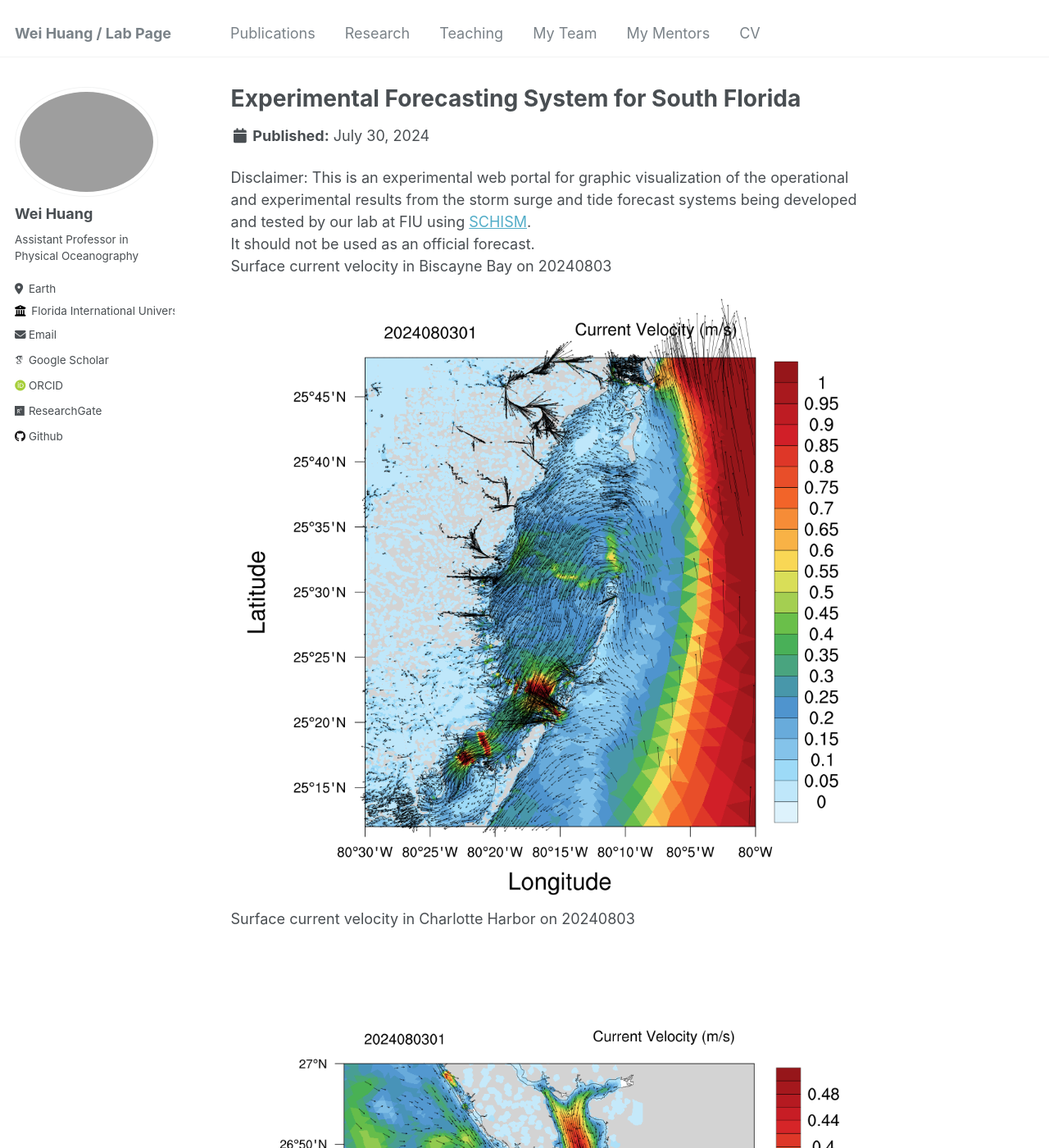
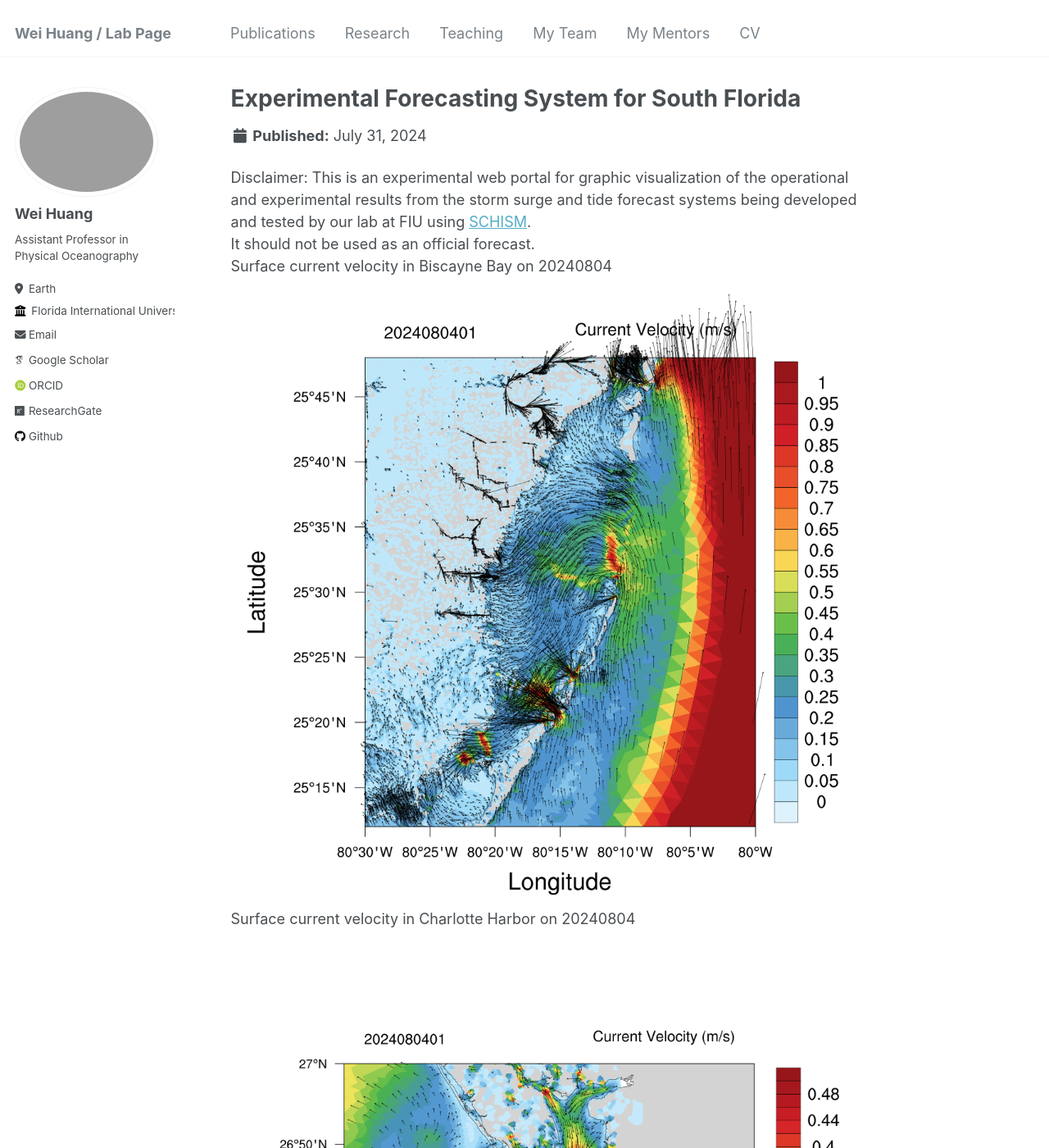
Before and after one commit to huang96169/huang96169.github.io, a Jekyll site: the page built from _research/research-1.md, in a window 1280 px wide and 1400 px high. Shown: the whole window at 82% size. Built offline with Jekyll 4.4.1, drawn with Linux system fonts in a browser that asks for light colours; some web fonts are replaced; some of the changed text lies outside the part shown.

Commit message:
replaced research_uv1.gif research_salt1.gif research_temp1.gif and replaced research_elev2.gif research_uv2.gif research_salt2.gif research_temp2.gif

```diff
--- a/_research/research-1.md
+++ b/_research/research-1.md
@@ -1,7 +1,7 @@
 ---
 title: "Experimental Forecasting System for South Florida"
-short: Surface current velocity of South Florida from 20240730 to 20240803
-date: 2024-07-30
+short: Surface current velocity of South Florida from 20240731 to 20240804
+date: 2024-07-31
 short1: "Disclaimer: This is an experimental web portal for graphic visualization of the operational and experimental results from the storm surge and tide forecast systems being developed and tested by our lab at FIU using [SCHISM](https://ccrm.vims.edu/schismweb/). It should not be used as an official forecast."
 excerpt: "<img src='/images/research_uv1.gif'>"
 collection: research
@@ -10,11 +10,11 @@ collection: research
 Disclaimer:
 This is an experimental web portal for graphic visualization of the operational and experimental results from the storm surge and tide forecast systems being developed and tested by our lab at FIU using [SCHISM](https://ccrm.vims.edu/schismweb/).<br/>
 It should not be used as an official forecast.<br/>
-Surface current velocity in Biscayne Bay on 20240803<br/>
+Surface current velocity in Biscayne Bay on 20240804<br/>
 <img src='/images/research_Bbay.png'>
-Surface current velocity in Charlotte Harbor on 20240803<br/>
+Surface current velocity in Charlotte Harbor on 20240804<br/>
 <img src='/images/research_Cbay.png'>
-Surface current velocity in Tampa Bay on 20240803<br/>
+Surface current velocity in Tampa Bay on 20240804<br/>
 <img src='/images/research_Tbay.png'>
 The map below showns observational stations used for validating the model's results, as well as the horizontal grid. <br/>
 The horizontal grid for SCHISM in simulating Biscayne Bay in South Florida, using flexible resolution resolving levees and canals (1-2 m), watershed rural and urban areas (30m-50m) and coastal ocean (500m-5km).<br/>
```
Also changed, not shown: _research/research-2.md (+6 -6 lines), images/research_Bbay.png, images/research_Cbay.png, images/research_Tbay.png, images/research_maxelev2.gif.
